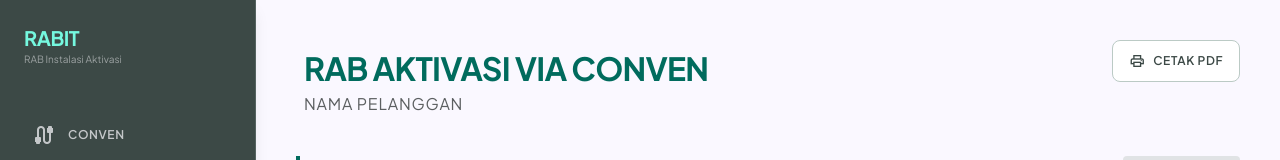
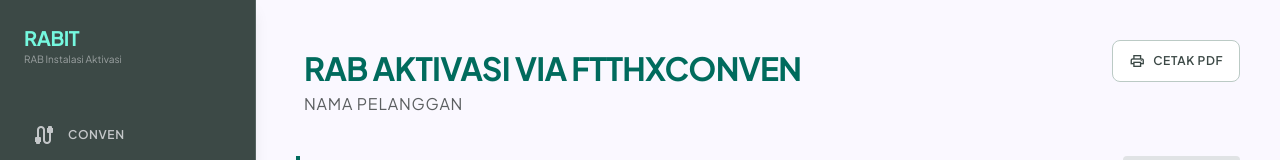
Before and after one commit to plniconplusrit-fim/rab, a plain HTML site: page ftthxconven.html in a window 1280 px wide. Shown: the top 160 px of the page. Drawn offline with nearby package versions, Linux system fonts and the light colour scheme.

Commit message:
Update ftthxconven.html

```diff
--- a/ftthxconven.html
+++ b/ftthxconven.html
@@ -194,7 +194,7 @@
 <div class="relative min-h-[80px] flex items-center" id="header-container">
 <!-- Header Display -->
 <div class="display-view flex flex-col cursor-pointer hover:bg-surface-container-low p-2 rounded-lg transition-colors group" id="header-display" onclick="toggleHeaderEdit(true)">
-<h1 class="font-headline-lg text-headline-lg text-primary tracking-tight" id="title-text">RAB AKTIVASI VIA CONVEN</h1>
+<h1 class="font-headline-lg text-headline-lg text-primary tracking-tight" id="title-text">RAB AKTIVASI VIA FTTHXCONVEN</h1>
 <p class="text-secondary font-body-md mt-1 uppercase tracking-wider" id="subtitle-text">Nama Pelanggan</p>
 <span class="material-symbols-outlined absolute -right-8 top-4 opacity-0 group-hover:opacity-100 transition-opacity text-sm text-outline">edit</span>
 </div>
```
